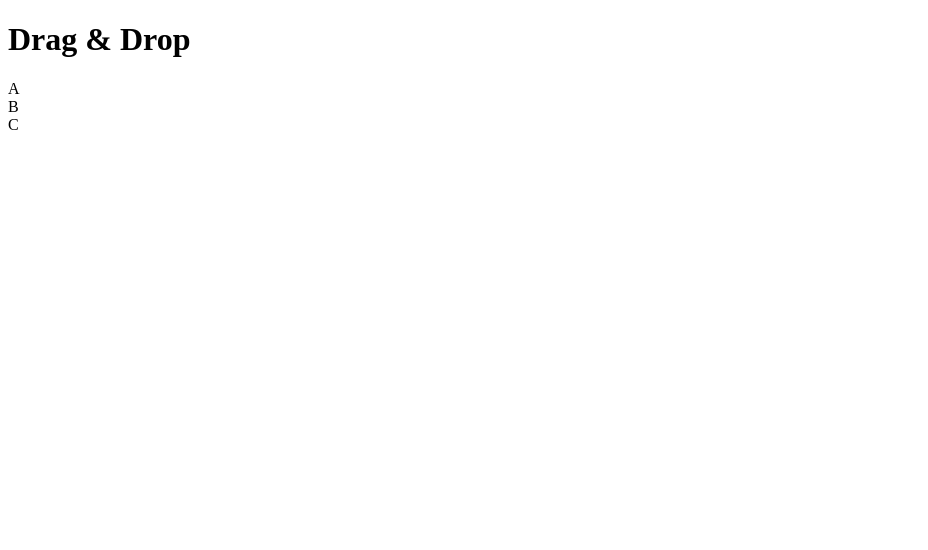
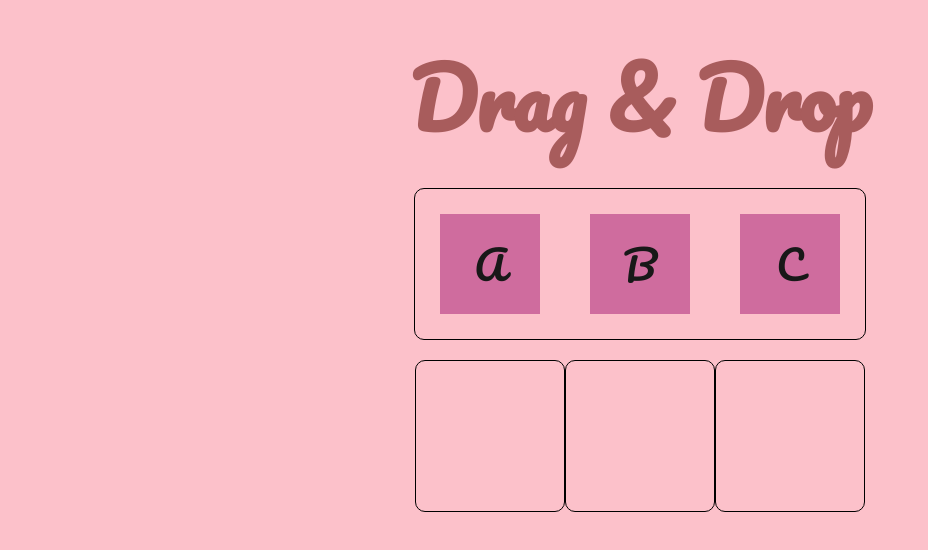
Before and after one commit to cstrecht/drag_n_drop, a plain HTML site: page index.html in a window 1280 px wide. Shown: the whole page, without its empty margins (0-928 px from the left). Drawn offline with Linux system fonts and the light colour scheme.

Commit message:
basic design

```diff
--- a/index.html
+++ b/index.html
@@ -4,18 +4,26 @@
     <meta charset="UTF-8" />
     <meta http-equiv="X-UA-Compatible" content="IE=edge" />
     <meta name="viewport" content="width=device-width, initial-scale=1.0" />
+    <link rel="stylesheet" href="style.css" />
+    <!--GOOGLE fonts-->
+    <link rel="preconnect" href="https://fonts.googleapis.com" />
+    <link rel="preconnect" href="https://fonts.gstatic.com" crossorigin />
+    <link
+      href="https://fonts.googleapis.com/css2?family=Pacifico&display=swap"
+      rel="stylesheet"
+    />
     <title>Drag & Drop</title>
   </head>
   <body>
     <h1>Drag & Drop</h1>
 
-    <div class="area1">
+    <div class="zone1">
       <div class="item">A</div>
       <div class="item">B</div>
       <div class="item">C</div>
     </div>
 
-    <div class="area2">
+    <div class="zone2">
       <div class="area"></div>
       <div class="area"></div>
       <div class="area"></div>
--- /dev/null
+++ b/style.css
@@ -0,0 +1,54 @@
+body {
+  display: flex;
+  justify-content: center;
+  align-items: center;
+  flex-direction: column;
+  min-height: 50vh;
+  background-color: rgb(252, 193, 202);
+  font-family: "Pacifico", cursive;
+}
+h1 {
+  margin: 20px 0;
+  font-size: 80px;
+  color: rgb(168, 92, 92);
+}
+.zone1 {
+  width: 450px;
+  height: 150px;
+  display: flex;
+  justify-content: space-around;
+  align-items: center;
+  color: rgb(24, 24, 24);
+  border: 1px solid black;
+  border-radius: 10px;
+}
+.item {
+  display: flex;
+  justify-content: center;
+  align-items: center;
+  width: 100px;
+  height: 100px;
+  background-color: rgb(207, 108, 158);
+  font-size: 40px;
+  cursor: grab;
+}
+.item:hover {
+  background-color: rgb(193, 107, 214);
+}
+/*Reminder: when grabbing, change the oppacity later*/
+
+.zone2 {
+  width: 450px;
+  display: flex;
+  margin-top: 20px;
+}
+.area {
+  display: flex;
+  justify-content: center;
+  align-items: center;
+  width: 150px;
+  height: 150px;
+  border: 1px solid black;
+  border-radius: 10px;
+}
+/*Reminder: when placing on zone 2, show an item shadow*/
```
